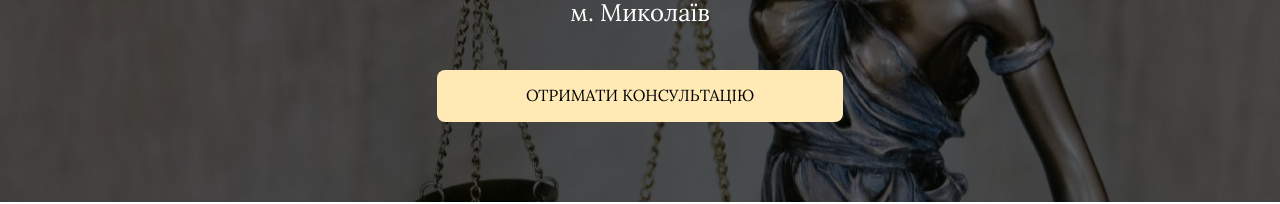
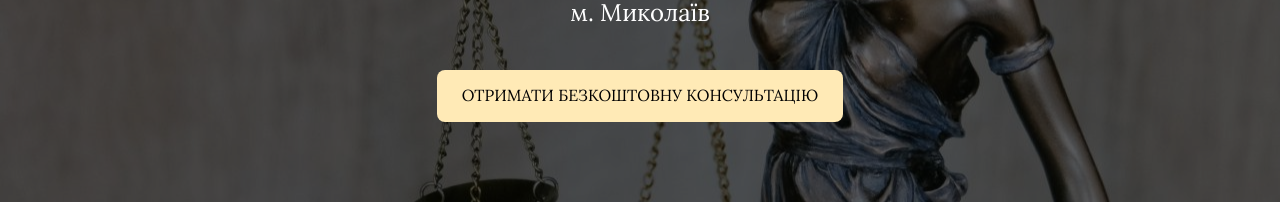
Before and after one commit to ishkov2709/lawyer, a React (Create React App) app: page / in a window 1280 px wide. Shown: the part 303-507 px from the top of the page. Built offline with nearby package versions, Linux system fonts and the light colour scheme.

Commit message:
change btn title and page title

```diff
--- a/public/index.html
+++ b/public/index.html
@@ -8,7 +8,7 @@
     <meta name="description" content="Нечай Олександр Дмитрович" />
     <link rel="apple-touch-icon" href="%PUBLIC_URL%/logo192.png" />
     <link rel="manifest" href="%PUBLIC_URL%/manifest.json" />
-    <title>Адвокат | Нечай Олександр Дмитрович</title>
+    <title>Адвокат Миколаїв</title>
   </head>
   <body>
     <noscript>You need to enable JavaScript to run this app.</noscript>
--- a/src/components/Hero/Hero.jsx
+++ b/src/components/Hero/Hero.jsx
@@ -11,7 +11,11 @@ const Hero = () => {
         <p className={css.fullName}>Нечай Олександр Дмитрович</p>
         <p className={css.city}>м. Миколаїв</p>
         <div className={css.buttonContainer}>
-          <Button link={true} href="#form" title="ОТРИМАТИ КОНСУЛЬТАЦІЮ" />
+          <Button
+            link={true}
+            href="#form"
+            title="ОТРИМАТИ БЕЗКОШТОВНУ КОНСУЛЬТАЦІЮ"
+          />
         </div>
       </Container>
     </section>
```
